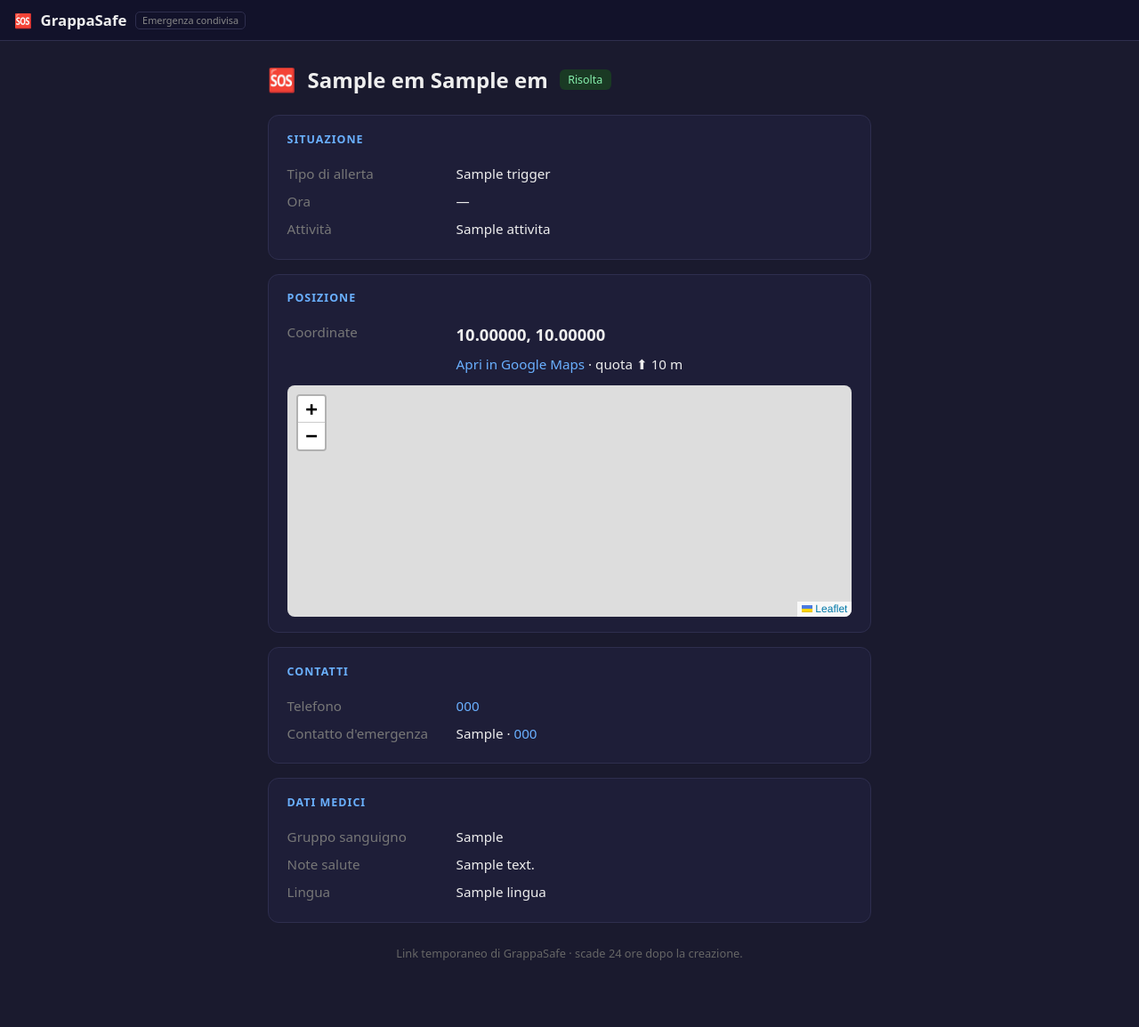
After one commit to that-ugly-cat/grappasafe, a FastAPI app: template templates/emergency_public.html in a window 1280 px wide. The commit adds this page. Shown: the whole page at 89% size. Run offline with FastAPI, Linux system fonts and the light colour scheme; the template is opened without the code that fills it: most values are stand-ins (such as "Sample title", 1, 10 or a date in 2020); parts of the project's set-up code (start-up, migrations or seed data) failed here and were passed over.

Commit message:
Add 24h shareable public link for an emergency
Operators can mint a signed, self-expiring link to a single emergency
to send to non-users (rescue services, family). The token carries its
own timestamp and expires after 24h with no storage to clean up; the
public page is read-only and shows position, contacts and medical data.

```diff
--- a/app.py
+++ b/app.py
@@ -11,6 +11,7 @@ from fastapi.responses import HTMLResponse, RedirectResponse, JSONResponse, Resp
 from fastapi.staticfiles import StaticFiles
 from fastapi.templating import Jinja2Templates
 from starlette.middleware.sessions import SessionMiddleware
+from itsdangerous import URLSafeTimedSerializer, BadSignature, SignatureExpired
 import uvicorn
 
 from auth import hash_password, verify_password, get_current_user, require_auth, require_admin, require_viewer
@@ -1354,6 +1355,48 @@ async def resolve_emergency(request: Request, eid: int, note: str = Form("")):
     return RedirectResponse("/admin/emergencies", status_code=303)
 
 
+# Shareable, self-expiring links to a single emergency, for non-users
+# (rescue services, family). The token is signed with SECRET_KEY and carries
+# its own timestamp, so it expires after SHARE_MAX_AGE_S with no storage to
+# clean up. Unguessable, but it exposes identity/medical data — hence 24h only.
+SHARE_MAX_AGE_S = 86400
+_share_signer = URLSafeTimedSerializer(SECRET_KEY, salt="emergency-share")
+
+
+@app.get("/admin/emergency/{eid}/share")
+async def emergency_share_link(request: Request, eid: int):
+    """Mint a 24h public link to this emergency. Returns the absolute URL."""
+    _, redir = require_viewer(request)
+    if redir:
+        return JSONResponse({"error": "forbidden"}, status_code=403)
+    if not db.get_emergency(eid):
+        raise HTTPException(404, "Emergenza non trovata")
+    token = _share_signer.dumps(eid)
+    url = str(request.base_url).rstrip("/") + f"/e/{token}"
+    expires = datetime.now(timezone.utc) + timedelta(seconds=SHARE_MAX_AGE_S)
+    return JSONResponse({"url": url, "expires_at": expires.isoformat(),
+                         "hours": SHARE_MAX_AGE_S // 3600})
+
+
+@app.get("/e/{token}", response_class=HTMLResponse)
+async def emergency_public(request: Request, token: str):
+    """Public read-only view of one emergency, reached via a signed 24h link.
+    No login: the token is the credential. Expired or tampered -> a notice."""
+    try:
+        eid = _share_signer.loads(token, max_age=SHARE_MAX_AGE_S)
+    except SignatureExpired:
+        return templates.TemplateResponse(request, "emergency_public.html",
+                                          {"em": None, "reason": "expired"}, status_code=410)
+    except BadSignature:
+        return templates.TemplateResponse(request, "emergency_public.html",
+                                          {"em": None, "reason": "invalid"}, status_code=404)
+    em = db.get_emergency(eid)
+    if not em:
+        return templates.TemplateResponse(request, "emergency_public.html",
+                                          {"em": None, "reason": "invalid"}, status_code=404)
+    return templates.TemplateResponse(request, "emergency_public.html", {"em": em})
+
+
 @app.post("/admin/emergency/{eid}/witnesses")
 async def find_emergency_witnesses(request: Request, eid: int):
     """Search for subjects tracked near the incident when it happened and save
--- /dev/null
+++ b/templates/emergency_public.html
@@ -0,0 +1,110 @@
+<!DOCTYPE html>
+<html lang="it">
+<head>
+  <meta charset="UTF-8">
+  <meta name="viewport" content="width=device-width, initial-scale=1.0">
+  <title>Emergenza — GrappaSafe</title>
+  {% if em %}<link rel="stylesheet" href="https://unpkg.com/leaflet@1.9.4/dist/leaflet.css"/>{% endif %}
+  <style>
+    * { box-sizing: border-box; margin: 0; padding: 0; }
+    body { font-family: system-ui, sans-serif; background: #1a1a2e; color: #eee; min-height: 100vh; }
+    .bar { background: #12122a; padding: .7rem 1rem; border-bottom: 1px solid #2e2e4e; display: flex; align-items: center; gap: .6rem; }
+    .bar strong { font-size: 1.05rem; }
+    .bar .tag { font-size: .68rem; color: #888; border: 1px solid #2e2e4e; border-radius: 5px; padding: .1rem .45rem; }
+    .content { max-width: 720px; margin: 1.6rem auto; padding: 0 1.3rem 3rem; }
+    .head { display: flex; align-items: center; gap: .8rem; margin: .3rem 0 1.4rem; }
+    .head h2 { font-size: 1.5rem; color: #eee; }
+    .badge { font-size: .78rem; padding: .2rem .6rem; border-radius: 6px; white-space: nowrap; }
+    .b-open { background: #3a1a1f; color: #ff9a9a; }
+    .b-res  { background: #1a3a24; color: #86efac; }
+    .b-ack  { background: #3a2f14; color: #f0c674; }
+    .card { background: #1e1e38; border: 1px solid #2e2e4e; border-radius: 12px; padding: 1.1rem 1.3rem; margin-bottom: 1rem; }
+    .card h3 { font-size: .78rem; font-weight: 700; letter-spacing: .08em; text-transform: uppercase; color: #6ab0ff; margin-bottom: .9rem; }
+    .row { display: flex; padding: .35rem 0; font-size: .95rem; }
+    .row .k { color: #777; width: 190px; flex-shrink: 0; }
+    .row .v { color: #eee; }
+    .row .v.big { font-size: 1.15rem; font-weight: 600; }
+    a.maps, a.tel { color: #6ab0ff; text-decoration: none; }
+    a.maps:hover, a.tel:hover { text-decoration: underline; }
+    #em-map { height: 260px; border-radius: 8px; margin-top: .5rem; }
+    .muted { color: #666; }
+    .foot { color: #666; font-size: .8rem; text-align: center; margin-top: 1.6rem; }
+    .notice { max-width: 480px; margin: 4rem auto; text-align: center; padding: 0 1.3rem; }
+    .notice .icon { font-size: 3rem; }
+    .notice h1 { font-size: 1.4rem; margin: 1rem 0 .6rem; color: #eee; }
+    .notice p { color: #999; font-size: .95rem; }
+    @media (max-width: 600px) {
+      .row { flex-direction: column; gap: 0; }
+      .row .k { width: auto; font-size: .8rem; }
+      #em-map { height: 220px; }
+    }
+  </style>
+</head>
+<body>
+
+<div class="bar"><span>🆘</span><strong>GrappaSafe</strong><span class="tag">Emergenza condivisa</span></div>
+
+{% if not em %}
+  <div class="notice">
+    <div class="icon">{{ '⏳' if reason == 'expired' else '🔒' }}</div>
+    <h1>{{ 'Link scaduto' if reason == 'expired' else 'Link non valido' }}</h1>
+    <p>{% if reason == 'expired' %}Questo link di condivisione era valido 24 ore ed è scaduto. Chiedi un nuovo link a chi te l'ha inviato.{% else %}Il link non è corretto o è stato modificato.{% endif %}</p>
+  </div>
+{% else %}
+{% set TRIG = {'MANUAL': 'SOS manuale', 'AUTO_CHUTE': 'Paracadute di emergenza', 'AUTO_IMPACT': 'Impatto + immobile', 'AUTO_IMMOBILE': 'Immobilità prolungata'} %}
+{% set ACT = {'PARAGLIDER': 'Parapendio', 'HANGGLIDER': 'Deltaplano', 'CYCLIST': 'Ciclismo', 'CLIMBER': 'Arrampicata', 'HIKER': 'Escursionismo', 'RUNNER': 'Trail running', 'OTHER_ON_GROUND': 'Altro'} %}
+
+<div class="content">
+  <div class="head">
+    <span style="font-size:1.6rem">🆘</span>
+    <h2>{{ (em.nome ~ ' ' ~ em.cognome) if em.nome else (em.ogn_id or 'Sconosciuto') }}</h2>
+    {% if em.resolved_at %}<span class="badge b-res">Risolta</span>
+    {% elif em.acknowledged_at %}<span class="badge b-ack">Presa in carico</span>
+    {% else %}<span class="badge b-open">Aperta</span>{% endif %}
+  </div>
+
+  <div class="card">
+    <h3>Situazione</h3>
+    <div class="row"><span class="k">Tipo di allerta</span><span class="v">{{ TRIG.get(em.trigger, em.trigger) }}</span></div>
+    <div class="row"><span class="k">Ora</span><span class="v">{{ (em.ts | localtime) if em.ts else '—' }}</span></div>
+    <div class="row"><span class="k">Attività</span><span class="v">{{ ACT.get(em.attivita, em.attivita) or '—' }}</span></div>
+  </div>
+
+  <div class="card">
+    <h3>Posizione</h3>
+    {% if em.lat %}
+      <div class="row"><span class="k">Coordinate</span><span class="v big">{{ "%.5f"|format(em.lat) }}, {{ "%.5f"|format(em.lon) }}</span></div>
+      <div class="row"><span class="k"></span><span class="v"><a class="maps" href="https://maps.google.com/?q={{ em.lat }},{{ em.lon }}" target="_blank" rel="noopener">Apri in Google Maps</a>{% if em.alt_m %} · quota ⬆ {{ em.alt_m|round|int }} m{% endif %}</span></div>
+      <div id="em-map"></div>
+    {% else %}
+      <div class="muted">Posizione non disponibile.</div>
+    {% endif %}
+  </div>
+
+  <div class="card">
+    <h3>Contatti</h3>
+    <div class="row"><span class="k">Telefono</span><span class="v">{% if em.telefono %}<a class="tel" href="tel:{{ em.telefono }}">{{ em.telefono }}</a>{% else %}—{% endif %}</span></div>
+    <div class="row"><span class="k">Contatto d'emergenza</span><span class="v">{{ em.emergenza_contatto or '—' }}{% if em.emergenza_telefono %} · <a class="tel" href="tel:{{ em.emergenza_telefono }}">{{ em.emergenza_telefono }}</a>{% endif %}</span></div>
+  </div>
+
+  <div class="card">
+    <h3>Dati medici</h3>
+    <div class="row"><span class="k">Gruppo sanguigno</span><span class="v">{{ em.gruppo_sanguigno or '—' }}</span></div>
+    <div class="row"><span class="k">Note salute</span><span class="v">{{ em.note_salute or '—' }}</span></div>
+    <div class="row"><span class="k">Lingua</span><span class="v">{{ em.lingua or 'it' }}</span></div>
+  </div>
+
+  <div class="foot">Link temporaneo di GrappaSafe · scade 24 ore dopo la creazione.</div>
+</div>
+
+<script src="https://unpkg.com/leaflet@1.9.4/dist/leaflet.js"></script>
+<script>
+{% if em.lat %}
+const map = L.map('em-map', { zoomControl: true }).setView([{{ em.lat }}, {{ em.lon }}], 14);
+L.tileLayer('https://{s}.tile.opentopomap.org/{z}/{x}/{y}.png', { attribution: '© OpenTopoMap', maxZoom: 17 }).addTo(map);
+L.marker([{{ em.lat }}, {{ em.lon }}]).addTo(map);
+{% endif %}
+</script>
+{% endif %}
+</body>
+</html>
```
Also changed, not shown: templates/emergency_detail.html (+28 -0 lines).
